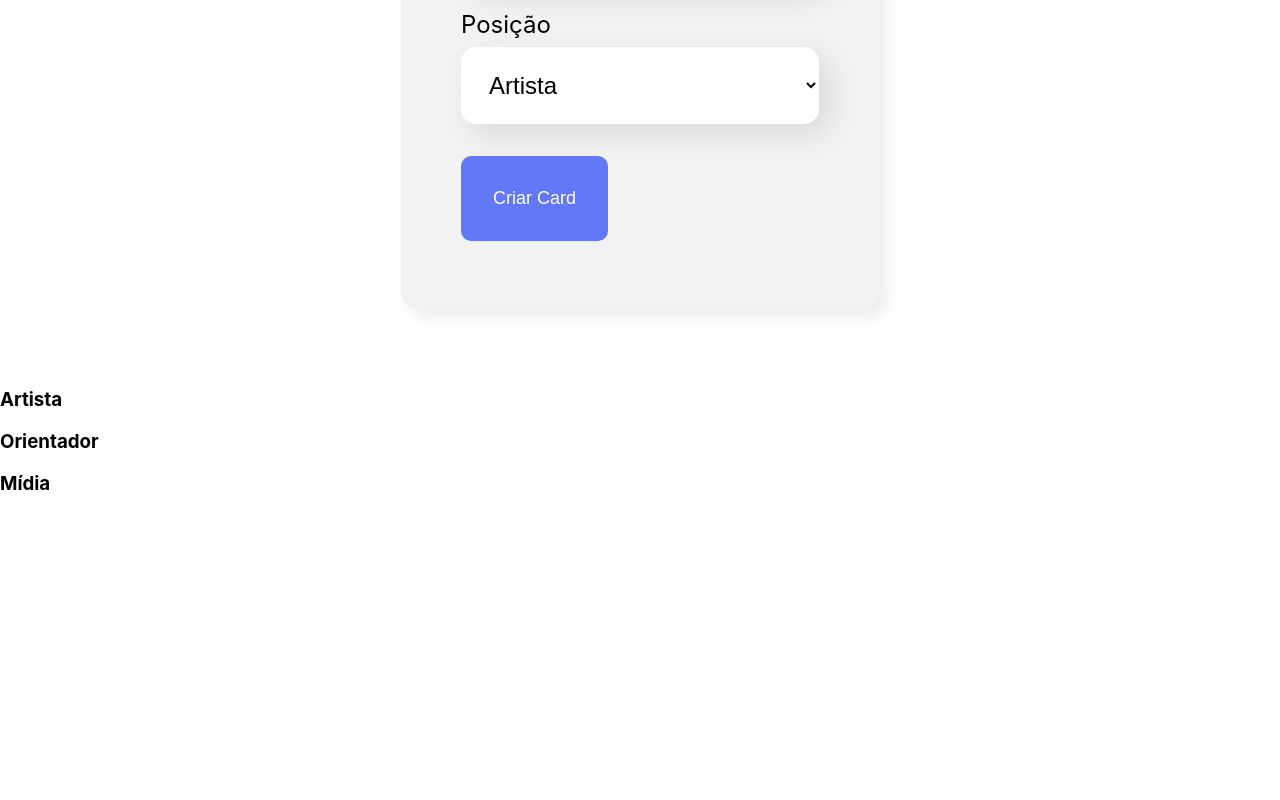
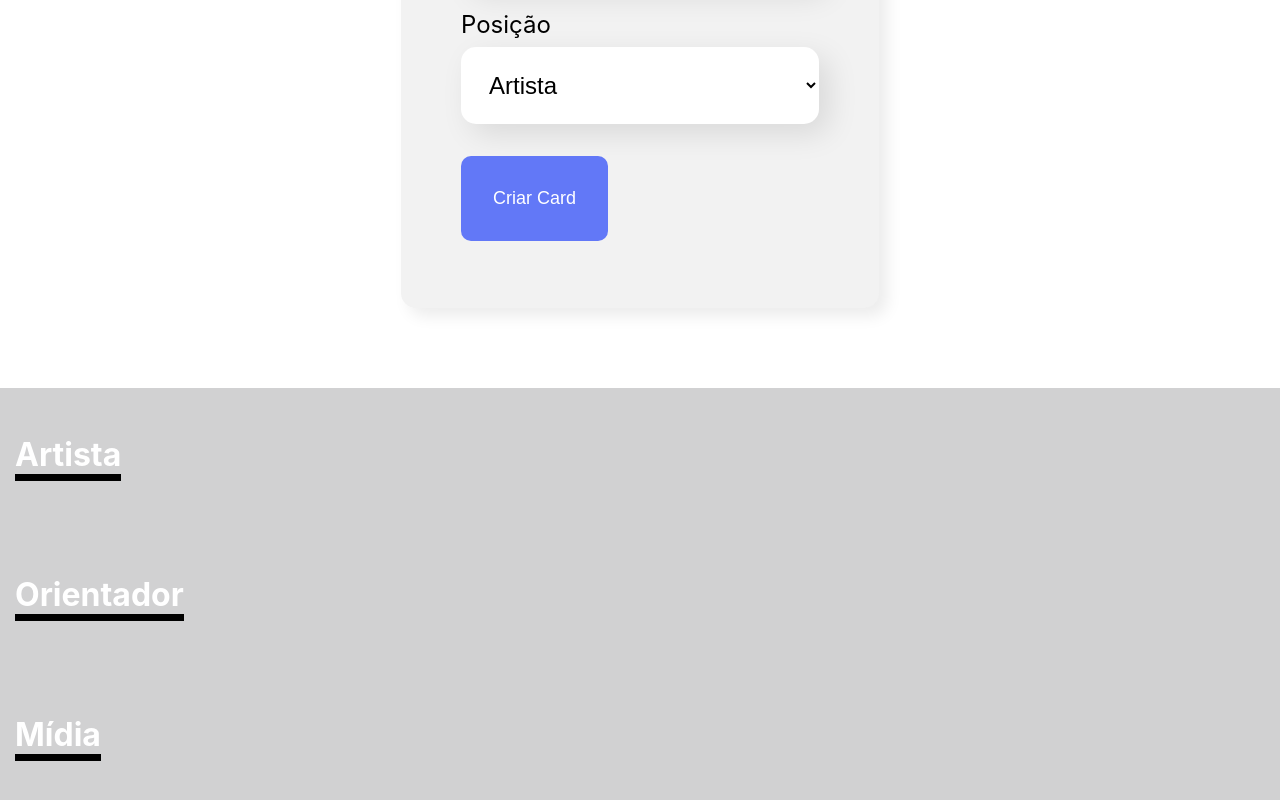
Before and after one commit to NandoLu/Poesia-em-Tirinhas, a React (Create React App) app: page / in a window 1280 px wide. Shown: the part 950-1750 px from the top of the page. Before the commit the page ends 1463 px from the top, so only its background shows below. Built offline with nearby package versions, Linux system fonts and the light colour scheme.

Commit message:
Pequenos ajustes

```diff
--- a/src/components/RoleSection/RoleSection.css
+++ b/src/components/RoleSection/RoleSection.css
@@ -1,3 +1,13 @@
 .role-section{
-    background-color: blue;
+    padding: 15px;
+    background-color: rgb(209, 209, 210);
 }
+
+.role-section h3{
+    color: #fff;
+    display: inline-block;
+    border-bottom: solid 7px #000000;
+    font-size: 32px;
+    font-weight: 10px;
+
+}
--- a/src/components/RoleSection/index.js
+++ b/src/components/RoleSection/index.js
@@ -1,3 +1,5 @@
+import './RoleSection.css'
+
 const RoleSection =(props)=>{
     return(
         <section className='role-section'>
```
